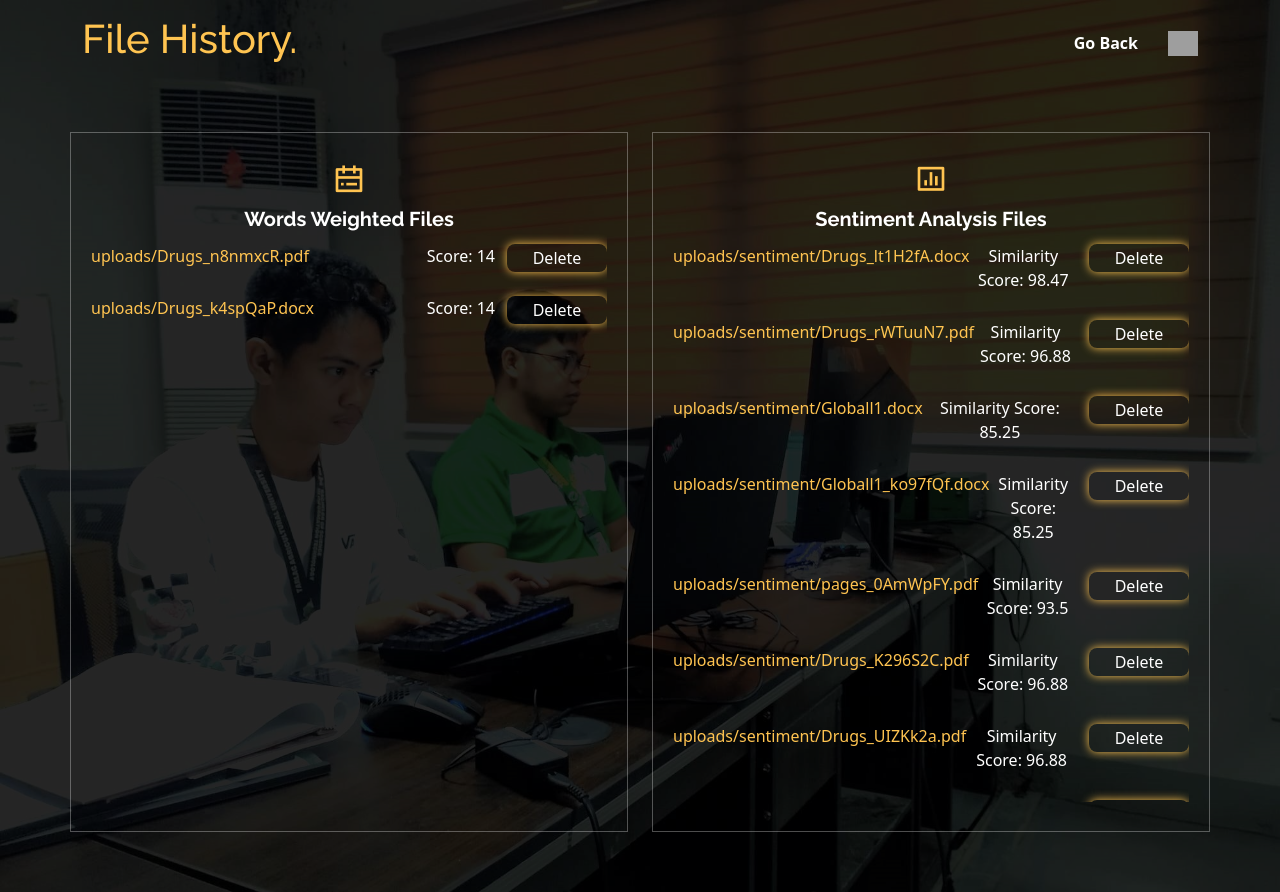
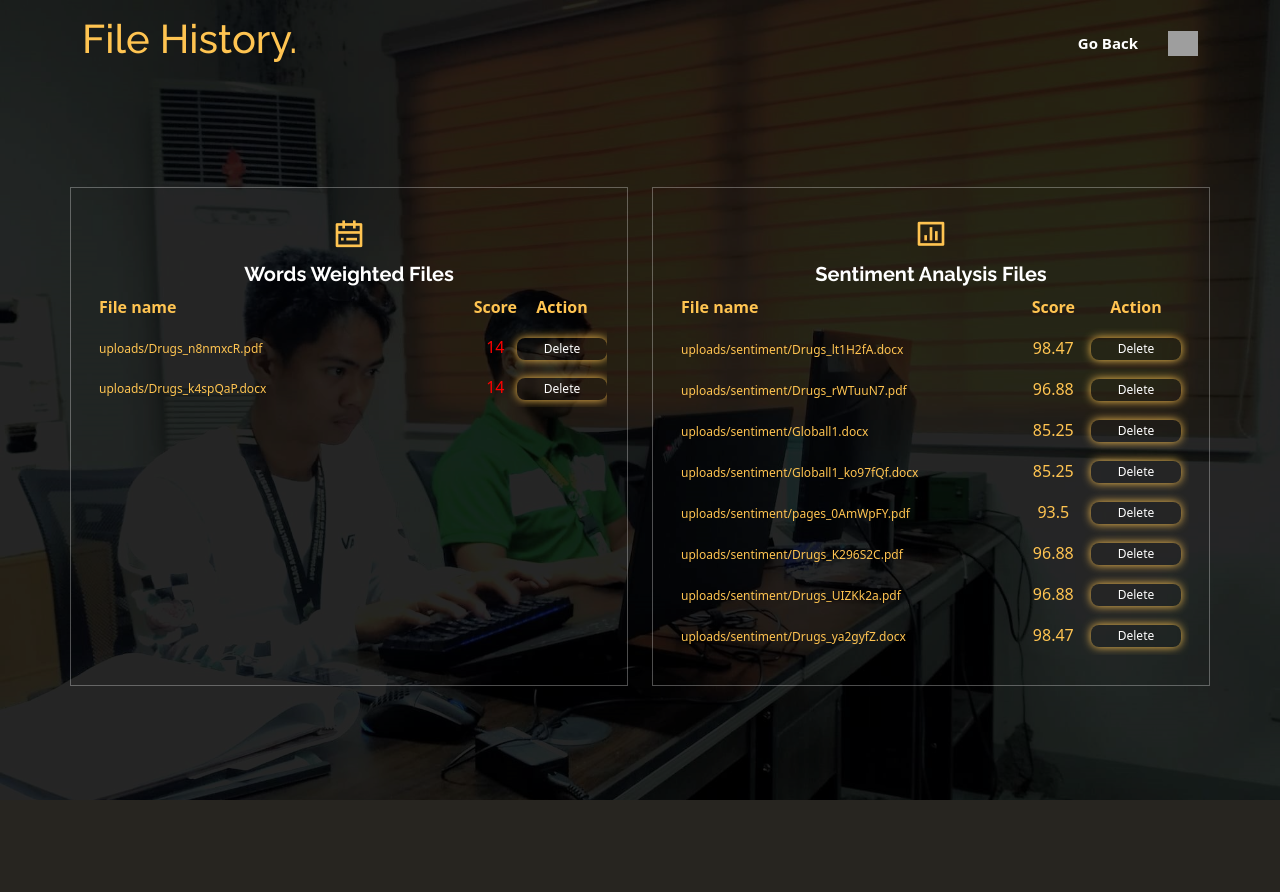
Before and after one commit to rgoloys/Words-Weighted-Score-and-Sentiment-Analysis, a Django app: page /user-files/ in a window 1280 px wide. After the commit the page ends 800 px from the top, so only its background shows below. Run offline with Django 5.2, Linux system fonts and the light colour scheme; a user stored in the database is signed in; data comes from the database, SQL or seed files in the repository; both versions use the stored data as it was after the commit; parts of the project's set-up code (start-up, migrations or seed data) failed here and were passed over; some libraries are stand-ins or nearby versions; grey boxes are pictures that could not be loaded.

Commit message:
Fixed style in backUp and userfile. Fixed Back route

```diff
--- a/wordScore/templates/index.html
+++ b/wordScore/templates/index.html
@@ -46,7 +46,7 @@
         <nav id="navbar" class="navbar order-last order-lg-0">
             <ul>
                 <li>
-                    <button onclick="goBack()" class="nav-link scrollto active">Go Back</button>
+                    <a href="{% url 'test' %}">Go Back</a>
                 </li>
             </ul>
             <i class="bi bi-list mobile-nav-toggle"></i>
--- a/wordScore/templates/keyword_scan.html
+++ b/wordScore/templates/keyword_scan.html
@@ -106,7 +106,7 @@
         <nav id="navbar" class="navbar order-last order-lg-0">
             <ul>
                 <li>
-                    <button onclick="goBack()" class="nav-link scrollto active">Go Back</button>
+                    <a href="{% url 'test' %}">Go Back</a>
                 </li>
             </ul>
             <i class="bi bi-list mobile-nav-toggle"></i>
--- a/wordScore/templates/sentiment_forms.html
+++ b/wordScore/templates/sentiment_forms.html
@@ -104,7 +104,7 @@
         <nav id="navbar" class="navbar order-last order-lg-0">
             <ul>
                 <li>
-                    <button onclick="goBack()" class="nav-link scrollto active">Go Back</button>
+                    <a href="{% url 'test' %}">Go Back</a>
                 </li>
             </ul>
             <i class="bi bi-list mobile-nav-toggle"></i>
--- a/wordScore/templates/user_files.html
+++ b/wordScore/templates/user_files.html
@@ -35,12 +35,13 @@
 <style>
 
     form button{
-        width: 100px;
+        width: 90px;
         color: #FFFF;
         background-color: transparent;
         border: 1px solid transparent;
         border-radius: 8px;
         box-shadow: 0px 0px 10px #ffc451;
+        font-size: 12px;
     }
     form button:hover{
         color: #ffc451;
@@ -70,6 +71,20 @@
         font-weight: 600;
         color: #FFC451;
     }
+    table{
+        width: 100%;
+        padding: 0;
+    }
+    td, th {
+        border: none;
+        text-align: left;
+        padding: 8px;
+        color: #FFC451;
+    }
+    th{
+        text-align: center;
+    }
+
 </style>
 
 <body>
@@ -85,7 +100,7 @@
         <nav id="navbar" class="navbar order-last order-lg-0">
             <ul>
                 <li>
-                    <button onclick="goBack()" class="nav-link scrollto active">Go Back</button>
+                    <a href="{% url 'test' %}">Go Back</a>
                 </li>
                 <li>
                     <a href="{% url 'backUp' %}"><img src="../myApp/static/img/recycle-bin.png" alt="User Profile" style="width: 30px; height: 25px;"></a>
@@ -107,37 +122,39 @@
                     <i class="ri-calendar-todo-line"></i>
                     <h3><a href="{% url 'user_upload' %}">Words Weighted Files</a></h3>
                     <div id="insideBox">
+                        <table>
+                            <tr>
+                                <th style="text-align: left;">File name</th>
+                                <th style="width: 40px; text-align: center; padding: 0;">Score</th>
+                                <th style="width: 90px; padding: 0;">Action</th>
+                            </tr>
                             {% if user_files %}
                                 <!-- Iterate over user_files if data is available -->
                                 {% for file_entry in user_files %}
                                     {% if file_entry.backUp == 1 %}
-                                    <li class="List" style="display:flex; justify-content:space-between; margin-top:12px;">
-                                        <div style="width: 300px;">
-                                            <a href="{% url 'file_details' file_entry.id %}" style="display:flex; margin-right:12px;">{{file_entry.file.name}}</a>
-                                        </div>
-                                        <div style="display:flex;">
+                                        <tr>
+                                            <td><a href="{% url 'file_details' file_entry.id %}" style="font-size: 12px;">{{file_entry.file.name}}</a></td>
+                                            <td style="width: 40px; text-align: center;">
                                                 {% if file_entry.score_description == "Score Passed" %}
-                                                <p style="color:#FFFFFF; margin-right: 12px;">Score: <span class="pass-score">{{ file_entry.overall_total }}</span></p>
+                                                    <span style="color:#FFFFFF;">{{ file_entry.overall_total }}</span>
                                                 {% else %}
-                                                <p style="color:#FFFFFF; margin-right: 12px;">Score: <span class="failed-score">{{ file_entry.overall_total }}</span></p>
-                                            {% endif %}
+                                                    <span style="color:red;">{{ file_entry.overall_total }}</span>
+                                                {% endif %}</td>
+                                            <td  style="width: 90px; padding: 0; padding-right: 0px;">
                                                 <form action="{% url 'move_file' file_entry.id %}" method="post">
                                                     {% csrf_token %}
-                                                <button type="submit">Delete</button>
+                                                    <button type="submit" style="font-size: 12px;">Delete</button>
                                                 </form>
-                                        </div>
-                                    </li>
-                                {% elif  file_entry.backUp == 2 %}
-                                    <!-- Display message if no data available -->
-                                    <p style="color:#FBC150;font-weight: 500;">No Files Uploaded.</p>
+                                            </td>
+                                        </tr>
                                     {% endif %}
                                 {% endfor %}
                                     <!-- Display message if no data available -->
                             {% else %}
                                 <p style="color:#FBC150;font-weight: 500;">No Files Uploaded.</p>
                             {% endif %}
+                        </table>
                     </div>
-
                 </div>
             </div>
             <div class="col-xl-2 col-md-4" id="box">
@@ -146,32 +163,33 @@
                     <i class="ri-bar-chart-box-line"></i>
                     <h3><a href="{% url 'user_files' %}">Sentiment Analysis Files</a></h3>
                     <div id="insideBox">
-
+                        <table>
+                            <tr>
+                                <th style="text-align: left;">File name</th>
+                                <th style="width: 40px; text-align: center;">Score</th>
+                                <th style="width: 90px;">Action</th>
+                            </tr>
                             {% if Sentiment_file %}
                             <!-- Iterate over Sentiment_file if data is available -->
                                 {% for uploaded_file in Sentiment_file %}
                                     {% if uploaded_file.backUp == 1 %}
-                                    <li class="List" style="display:flex; justify-content:space-between; margin-top:12px;">
-                                        <div>
-                                            <a href="{{ uploaded_file.document.url }}">{{ uploaded_file.document.name }}</a>
-                                        </div>
-                                        <div style="display:flex;">
-                                            <p style="color:#FFFFFF; margin-right: 12px;">Similarity Score: {{uploaded_file.similarity_score }}</p>
+                                        <tr>
+                                            <td><a href="{{ uploaded_file.document.url }}" style="font-size: 12px;">{{ uploaded_file.document.name }}</a></td>
+                                            <td style="width: 40px; text-align: center;">{{uploaded_file.similarity_score }}</td>
+                                            <td style="width: 90px;">
                                                 <form action="{% url 'move_file' uploaded_file.id %}" method="post">
                                                     {% csrf_token %}
-                                                <button type="submit">Delete</button>
+                                                    <button type="submit" style="font-size: 12px;">Delete</button>
                                                 </form>
-                                        </div>
-                                    </li>
-                                {% elif  uploaded_file.backUp == 2 %}
-                                    <!-- Display message if no data available -->
-                                    <p style="color:#FBC150;font-weight: 500;">No Files Uploaded.</p>
+                                            </td>
+                                        </tr>
                                     {% endif %}
                                 {% endfor %}
                             {% else %}
                                 <!-- Display message if no data available -->
                                 <p style="color:#FBC150;font-weight: 500;">No Files Uploaded.</p>
                             {% endif %}
+                        </table>
                     </div>
                 </div>
             </div>
```
Also changed, not shown: wordScore/templates/result.html (+6 -5 lines), wordScore/db.sqlite3. Lines whose indentation alone changed are shown as unchanged.
